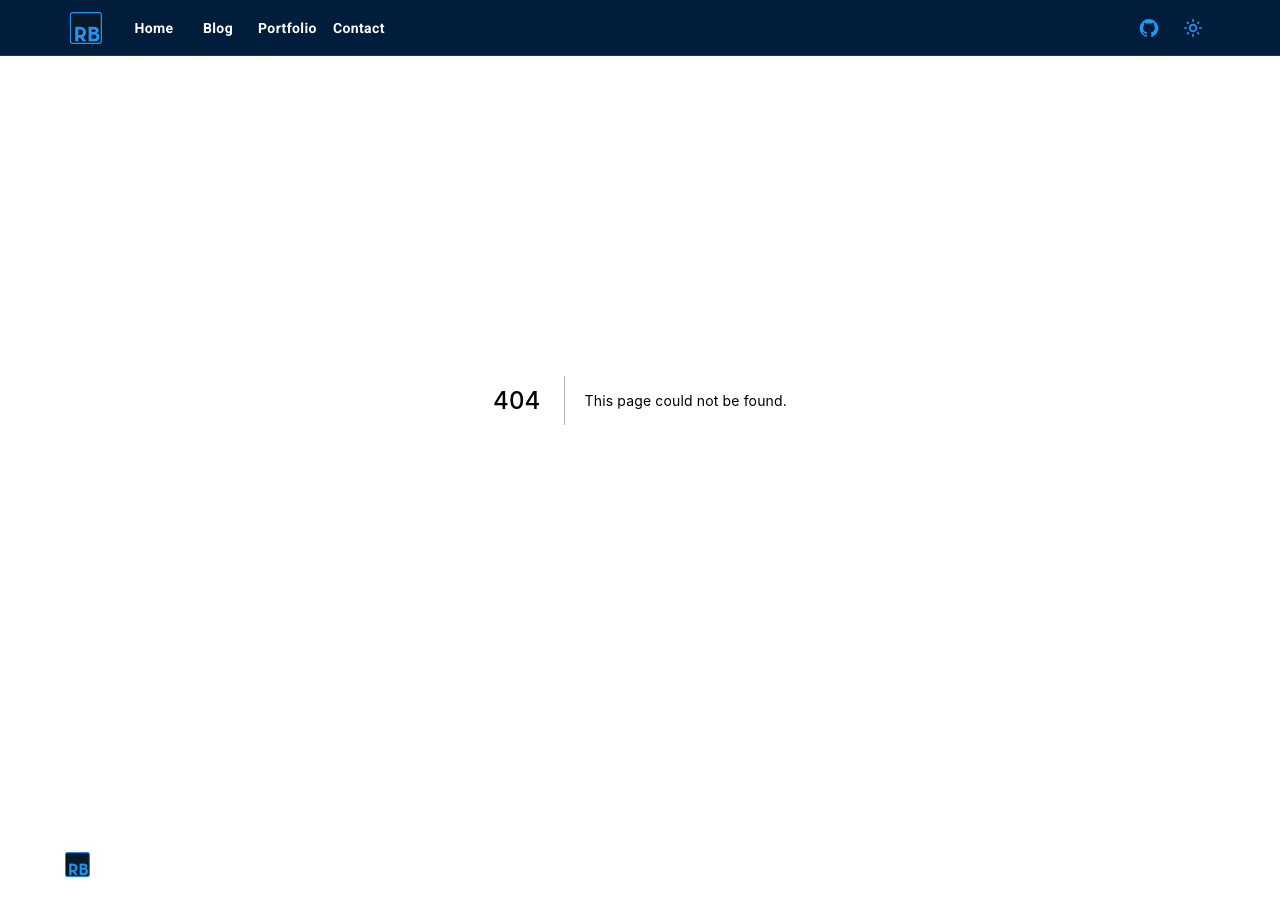
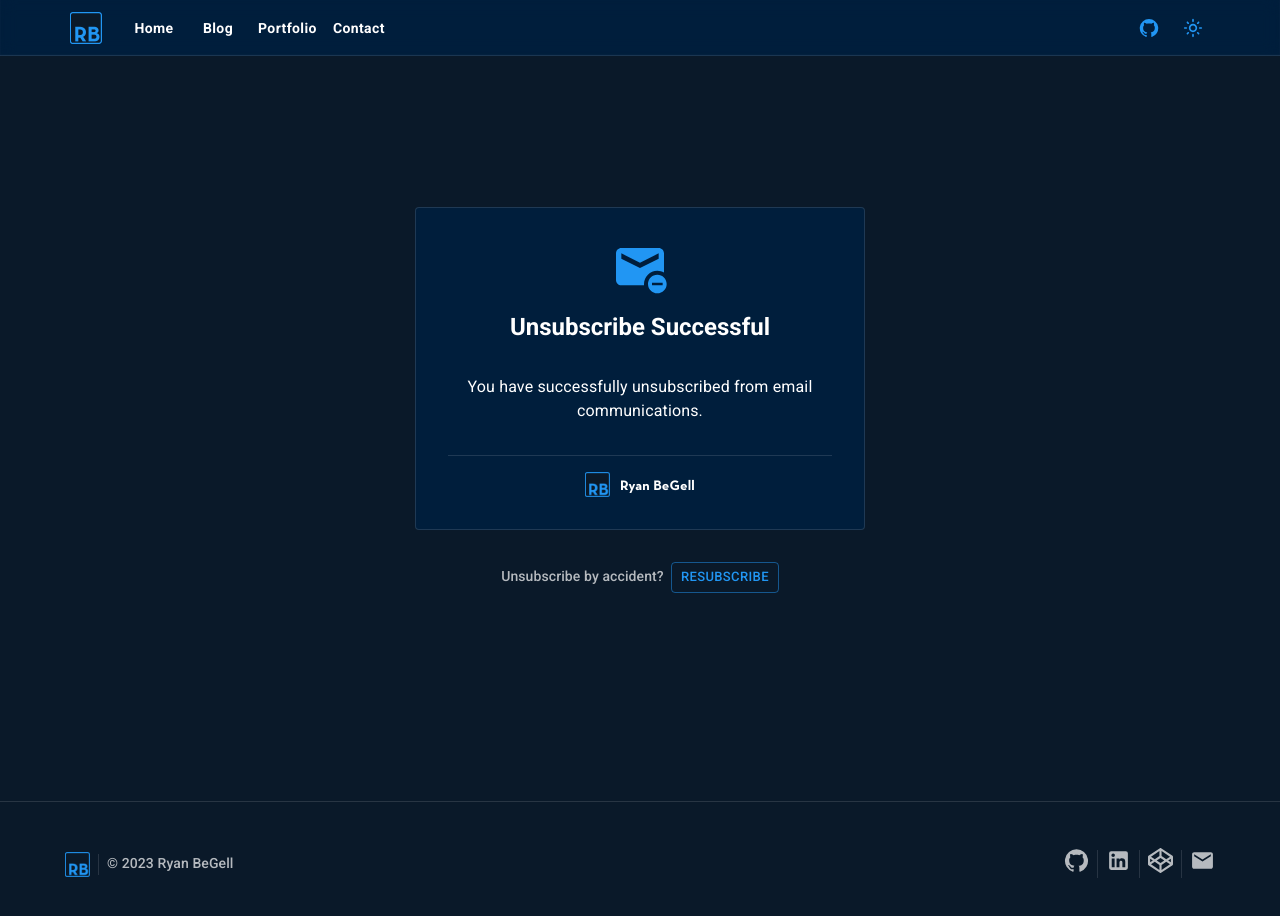
Before and after one commit to RyanBeGell/portfolio-site, a Next.js app: page /subscriptions/unsubscribe-confirmed in a window 1280 px wide. Before the commit this address had no page. Shown: the top 916 px of the page. Built offline with nearby package versions, Linux system fonts and the light colour scheme.

Commit message:
Add unsubscribe-confirmed page

```diff
--- /dev/null
+++ b/pages/subscriptions/unsubscribe-confirmed.tsx
@@ -0,0 +1,65 @@
+import UnsubscribeIcon from '@mui/icons-material/Unsubscribe';
+import { Box, Button, Divider, Paper, Typography, useTheme } from '@mui/material';
+import Image from 'next/image';
+import { useRouter } from 'next/router';
+import MUILink from '@mui/material/Link';
+
+export default function SubscriptionConfirmed() {
+  const theme = useTheme();
+  const router = useRouter();
+
+  return (
+    <Box
+      display="flex"
+      flexDirection="column"
+      alignItems="center"
+      textAlign="center"
+      minHeight="100vh" // Ensure the entire viewport is covered
+      justifyContent="center"
+    >
+      <Paper
+        variant="outlined"
+        sx={{
+          maxWidth: '500px',
+          p: theme.spacing(4),
+          width: '90%', // Adjust the width as needed
+        }}
+      >
+        <Box sx={{ textAlign: 'center' }}>
+          <UnsubscribeIcon
+            sx={{ fontSize: '64px', fontColor: '#66bb6a' }}
+            color="primary"
+          />
+          <Typography variant={'h5'} fontWeight="700" sx={{ mb: 4 }}>
+            Unsubscribe Successful
+          </Typography>
+          <Typography variant="body1">
+            You have successfully unsubscribed from email communications.
+          </Typography>
+          <Divider sx={{ mt: theme.spacing(4), mb: theme.spacing(2) }} />
+          <Box
+            sx={{
+              display: 'flex',
+              alignItems: 'center',
+              justifyContent: 'center',
+            }}
+          >
+            <Image
+              height={25}
+              width={25}
+              src="/favicon.png"
+              style={{ cursor: 'pointer' }}
+            />
+            <Typography variant={'body2'} className={'neutraface'}>
+              &nbsp;&nbsp; Ryan BeGell
+            </Typography>
+          </Box>
+        </Box>
+      </Paper>
+      <Typography variant={'subtitle2'} color="text.secondary" sx={{ pt: 4, width: '90%', }}>
+        Unsubscribe by accident? &nbsp;
+        <Button size='small' variant='outlined'> Resubscribe </Button>
+      </Typography>
+    </Box>
+  );
+}
```
Also changed, not shown: pages/subscriptions/subscription-confirmed.tsx (renamed from pages/subscription-confirmed.tsx).
